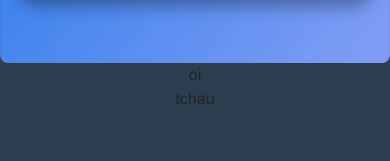
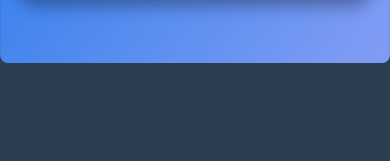
Before and after one commit to VictorDegaspari/TBNG-front-end, a Vue app: page /about in a window 390 px wide. Shown: the part 480-641 px from the top of the page. Built offline with nearby package versions, Linux system fonts and the light colour scheme.

Commit message:
change meta color on mobile

```diff
--- a/public/index.html
+++ b/public/index.html
@@ -5,6 +5,7 @@
   <meta charset="utf-8">
   <meta http-equiv="X-UA-Compatible" content="IE=edge">
   <meta name="viewport" content="width=device-width,initial-scale=1.0">
+  <meta name="theme-color" content="#db5945" />
   <link rel="icon" href="<%= BASE_URL %>favicon.ico">
   <link rel="stylesheet" href="https://cdn.jsdelivr.net/npm/bootstrap@4.5.3/dist/css/bootstrap.min.css"
     integrity="sha384-TX8t27EcRE3e/ihU7zmQxVncDAy5uIKz4rEkgIXeMed4M0jlfIDPvg6uqKI2xXr2" crossorigin="anonymous">
--- a/src/components/Vchoices.vue
+++ b/src/components/Vchoices.vue
@@ -1,6 +1,5 @@
 <template>
-  <div id="app">
-    <img alt="Vue logo" src="./assets/logo.png" />
+  <div>
     <component v-bind:is="component" />
     <button v-on:click="toggle">Toggle</button>
   </div>
--- a/src/views/About.vue
+++ b/src/views/About.vue
@@ -24,8 +24,6 @@
         </transition>
       </Container>
     </Titles>
-    <template id="jogos"><div>oi</div></template>
-    <template id="curiosidades"><div>tchau</div></template>
   </div>
 </template>
 <script>
```
Also changed, not shown: src/assets/tbng 1.svg (added).
